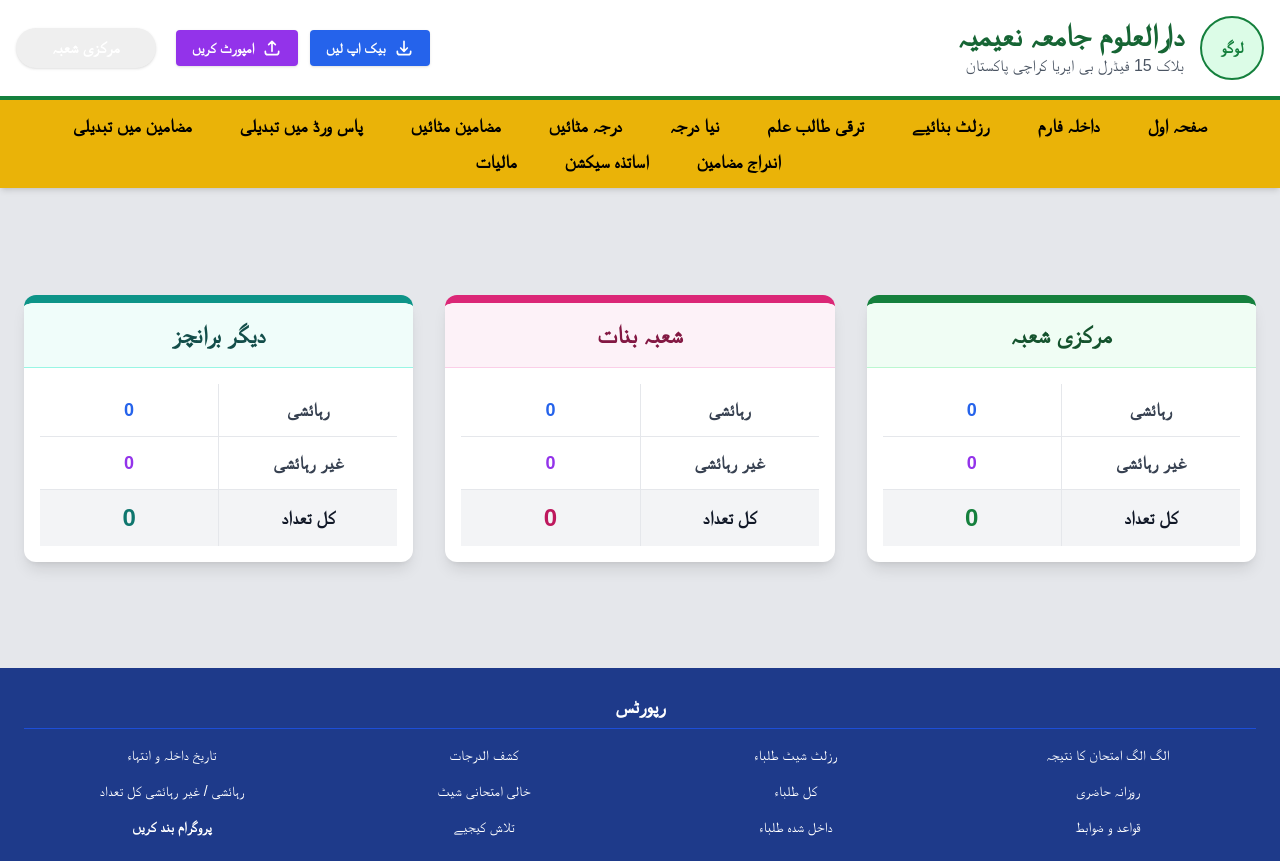
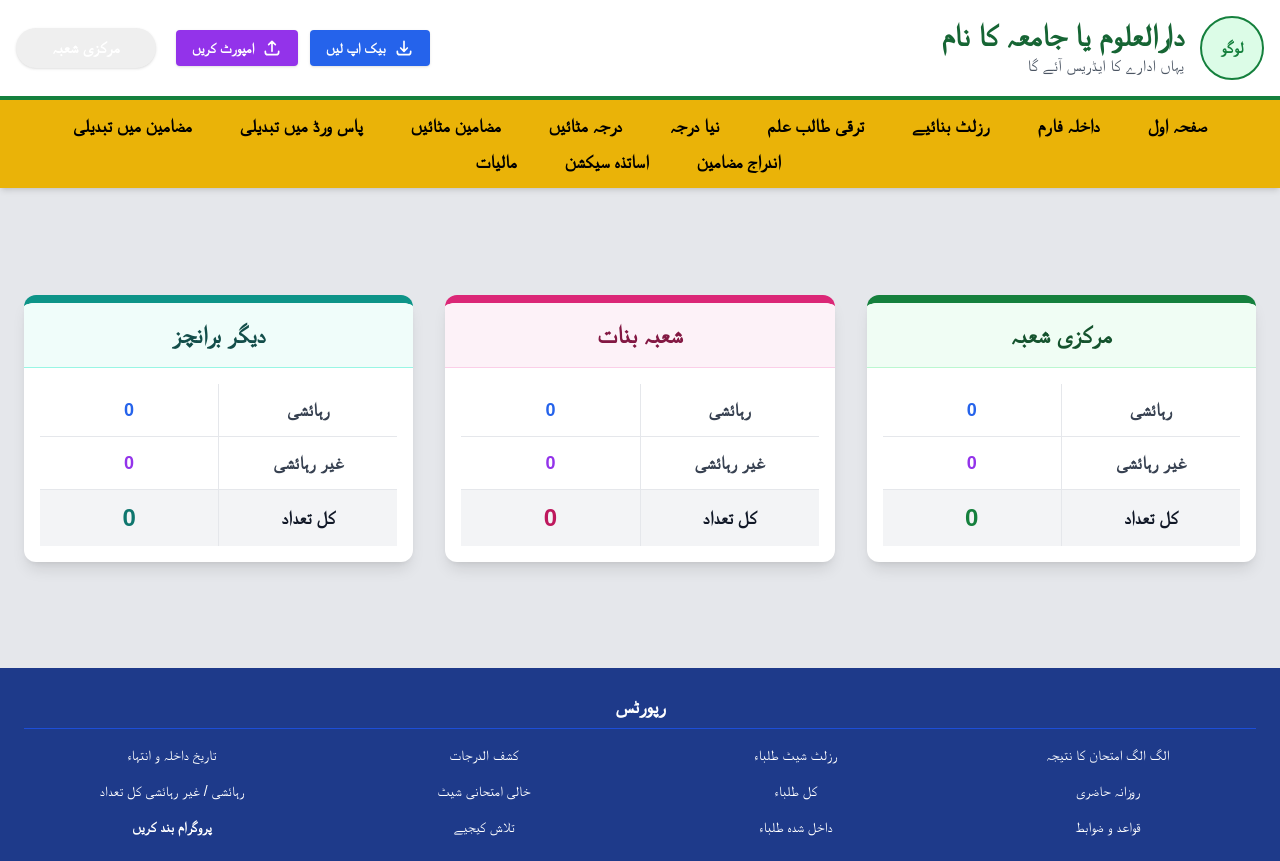
Before and after one commit to amctech106/MMS-Urdu, a website: page dashboard.html in a window 1280 px wide. Drawn offline with nearby package versions, Linux system fonts and the light colour scheme; a script that the page names is missing; a web font is replaced by a local one.

Commit message:
کچھ تبدیلی

```diff
--- a/dashboard.html
+++ b/dashboard.html
@@ -28,8 +28,8 @@
                 <!-- لوگو کی جگہ -->
                 <div class="w-16 h-16 bg-green-100 rounded-full border-2 border-green-700 flex items-center justify-center text-green-700 font-bold">لوگو</div>
                 <div>
-                    <h1 class="text-3xl font-bold text-green-800">دارالعلوم جامعہ نعیمیہ</h1>
-                    <p class="text-gray-600">بلاک 15 فیڈرل بی ایریا کراچی پاکستان</p>
+                    <h1 class="text-3xl font-bold text-green-800">دارالعلوم یا جامعہ کا نام </h1>
+                    <p class="text-gray-600">یہاں ادارے کا ایڈریس آئے گا </p>
                 </div>
             </div>
            <!-- لیفٹ سائیڈ (بائیں جانب) کا کنٹینر جس میں برانچ اور بیک اپ کے بٹنز ایک ساتھ ہیں -->
```
Also changed, not shown: attendance.html (+1 -1 lines), index.html (+2 -2 lines).
